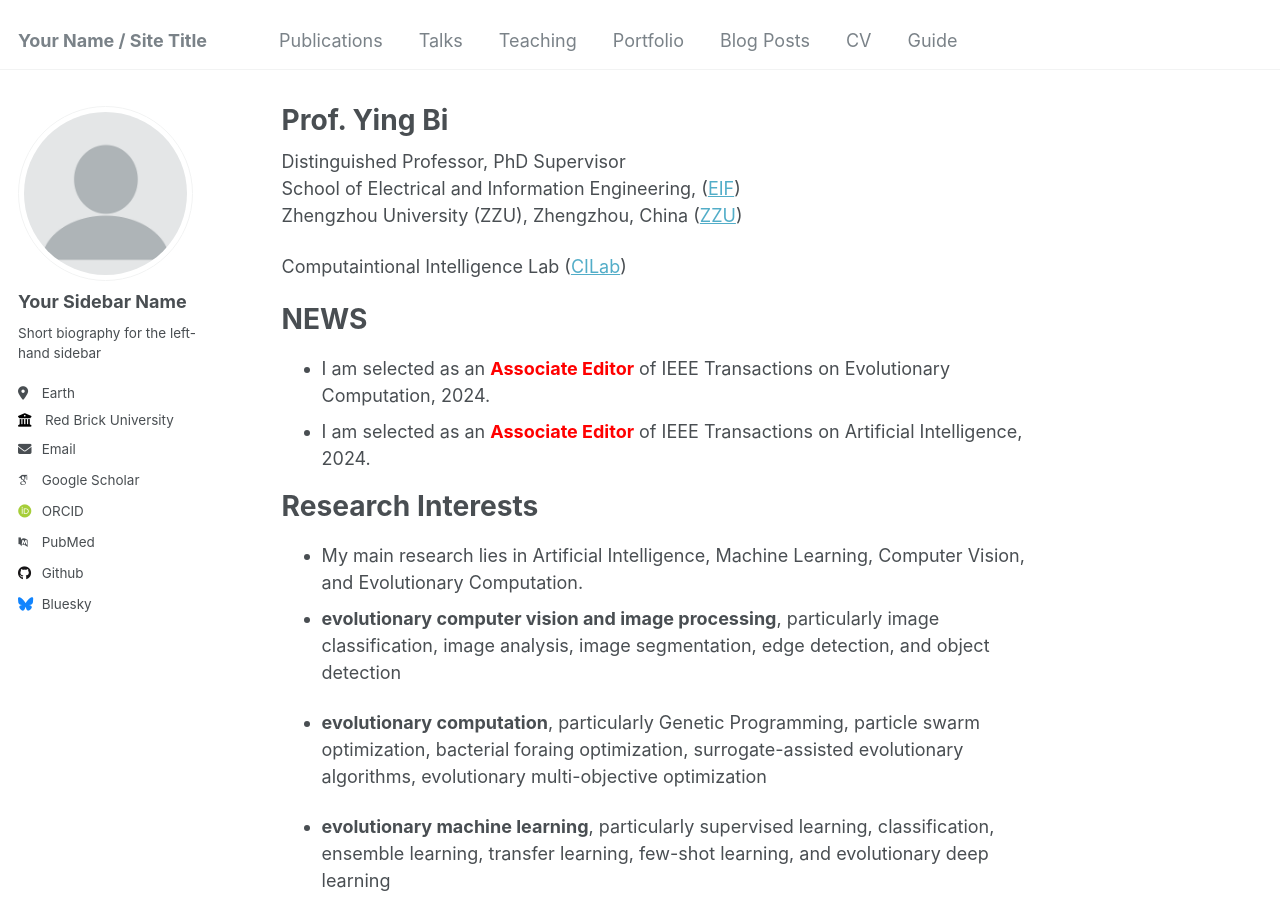
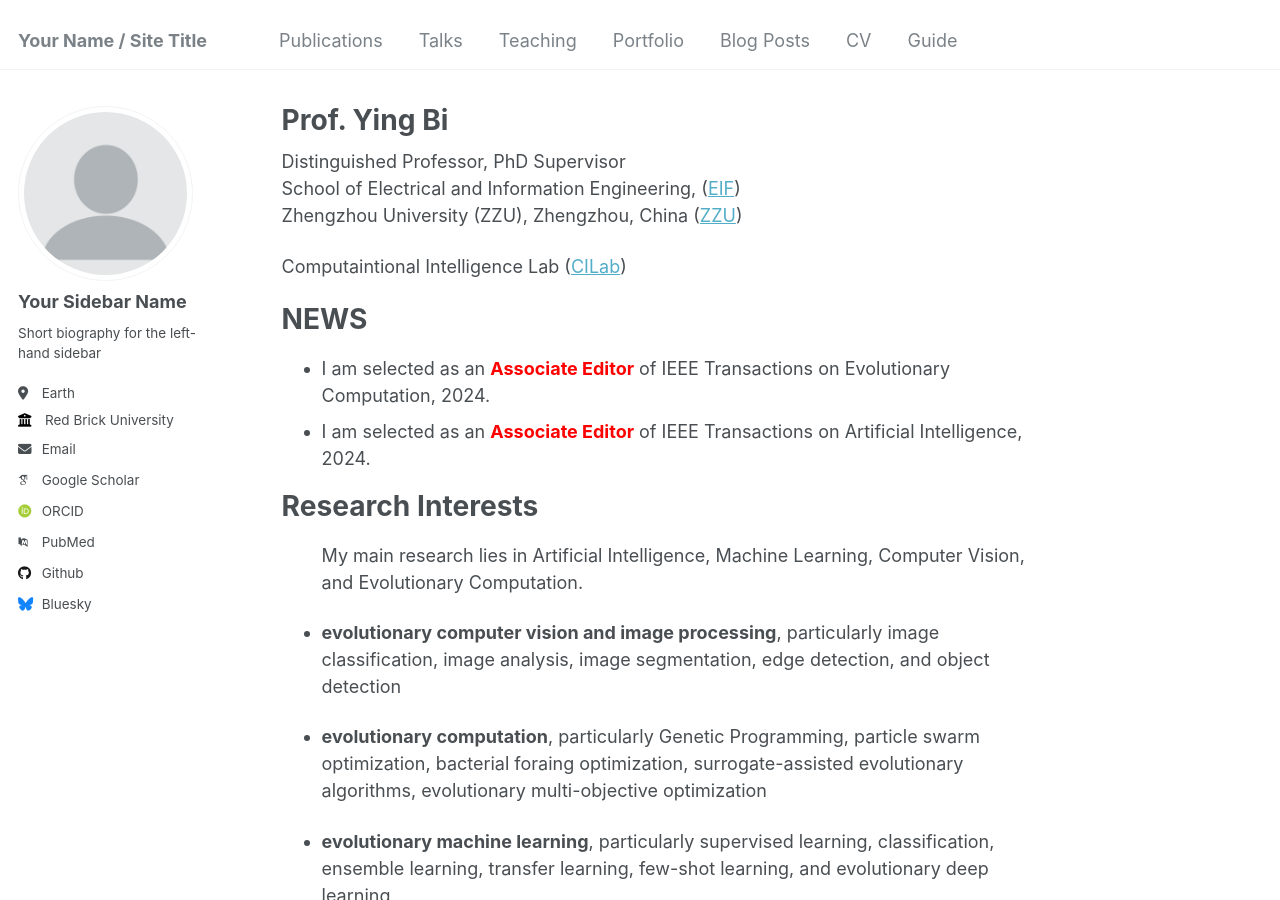
Before and after one commit to YingBi92/Ying-Bi, a Jekyll site: the page built from _pages/about.md, in a window 1280 px wide and 900 px high. Built offline with Jekyll 4.4.1, drawn with Linux system fonts in a browser that asks for light colours; some web fonts are replaced.

```diff
--- a/_pages/about.md
+++ b/_pages/about.md
@@ -27,7 +27,7 @@ NEWS
 <a name="research-interests"></a>Research Interests
 ======
 <ul>
-<li>My main research lies in Artificial Intelligence, Machine Learning, Computer Vision, and Evolutionary Computation.</li>
+<p>My main research lies in Artificial Intelligence, Machine Learning, Computer Vision, and Evolutionary Computation.</p>
 <li><p><b>evolutionary computer vision and image processing</b>, particularly image classification, image analysis, image segmentation, edge detection, and object detection</p>
 </li>
 <li><p><b>evolutionary computation</b>, particularly Genetic Programming, particle swarm optimization, bacterial foraing optimization, surrogate-assisted evolutionary algorithms, evolutionary multi-objective optimization</p>
```
